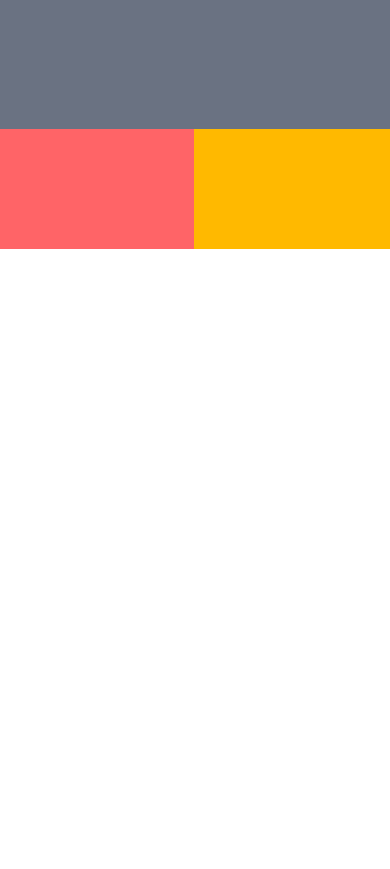
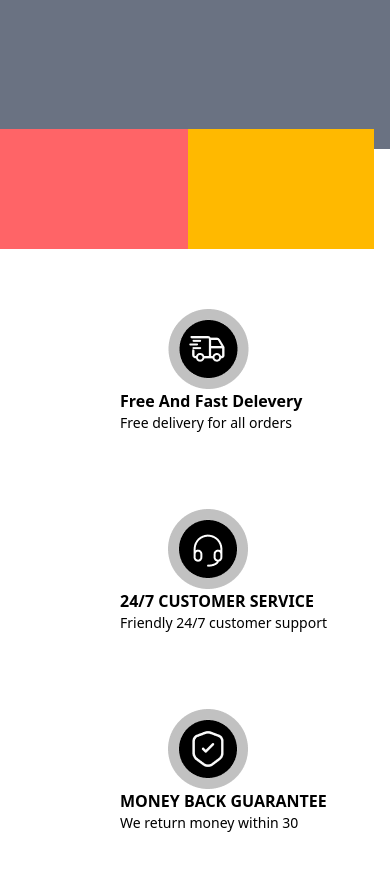
Before and after one commit to khizarjadoon68/Exclusive-App, a website: page index.html in a window 390 px wide. Shown: the part 4300-5169 px from the top of the page. Before the commit the page ends 4949 px from the top, so only its background shows below. Drawn offline with nearby package versions, Linux system fonts and the light colour scheme.

Commit message:
added new dix below the arrival box

```diff
--- a/index.html
+++ b/index.html
@@ -738,7 +738,7 @@
 
         <!-- container6 -->
 
-        <div class="container5 h-265 mt-10 md:ml-28 md:mt-20 md:h-200 overflow-hidden">
+        <div class="container5 h-170 mt-10 md:ml-28 md:mt-20 md:h-200 overflow-hidden">
             <div class="box flex ">
                 <div class="bg-[rgba(219,68,68,1)] ml-3 w-5 h-13 rounded-xl"></div>
                 <div class="items-center justify-center">
@@ -749,16 +749,16 @@
 
             <h1 class=" text-[1.5rem] md:text-[2rem] font-bold ml-4 mt-3 md:mt-0">New Arrival</h1>
 
-            <div class=" flex flex-wrap w-full md:h-170 md:mt-10">
+            <div class=" flex flex-wrap w-full h-50 md:h-170 md:mt-10">
                 <div class="bg-gray-300 w-full h-70 md:h-170 md:w-170">
                     <div class="bg-gray-500 w-full h-45 mt-70 md:mt-0 md:w-175 md:h-85 md:ml-180 "></div>
                 </div>
-                <div class="bg-red-400 mt-40 w-48.5 h-30 md:h-85 md:w-80 md:ml-10 md:mt-95">
+                <div class="bg-red-400 mt-40 w-47 h-30 md:h-85 md:w-80 md:ml-10 md:mt-95">
                     <div class="">
                         <h1></h1>
                     </div>
                 </div>
-                <div class="bg-amber-400 mt-40 w-49 h-30 md:h-85 md:w-80 md:ml-10 md:mt-95"></div>
+                <div class="bg-amber-400 mt-40 w-46.5 h-30 md:h-85 md:w-80 md:ml-10 md:mt-95"></div>
 
             </div>
 
@@ -768,7 +768,39 @@
 
 
         <!-- container7 -->
-<div class="md:mt-30"></div>
+        <div class="md:mt-30 mt-0 md:w-full flex  flex-wrap justify-center">
+            <div class="md:w-90 md:h-60 w-full h-50">
+                <div class="">
+                    <a href="#"><img class="cursor-pointer mt-10 ml-42" src="./img/delivery.png" alt=""></a>
+                    <p class="ml-30 md:mt-3 font-bold">Free And Fast Delevery</p>
+                    <p class="ml-30 text-sm">Free delivery for all orders</p>
+                </div>
+            </div>
+            <div class="md:w-90 md:h-60 w-full h-50">
+                <div class="">
+                    <a href="#"> <img class="cursor-pointer mt-10 ml-42" src="./img/service.png" alt=""></a>
+                    <p class="ml-30 md:mt-3 font-bold">24/7 CUSTOMER SERVICE</p>
+                    <p class="ml-30 text-sm">Friendly 24/7 customer support</p>
+                </div>
+            </div>
+            <div class="md:w-90 md:h-60 w-full h-50">
+                <div class="">
+                    <a href="#"><img class="cursor-pointer mt-10 ml-42" src="./img/gurante.png" alt=""></a>
+                    <p class="ml-30 md:mt-3 font-bold">MONEY BACK GUARANTEE</p>
+                    <p class="ml-30 text-sm">We return money within 30</p>
+                </div>
+            </div>
+
+
+        </div>
+
+
+
+
+
+
+        <!-- container8 -->
+        <!-- <div class="md:mt-30"></div> -->
 
     </div>
 
```
Also changed, not shown: output.css.
